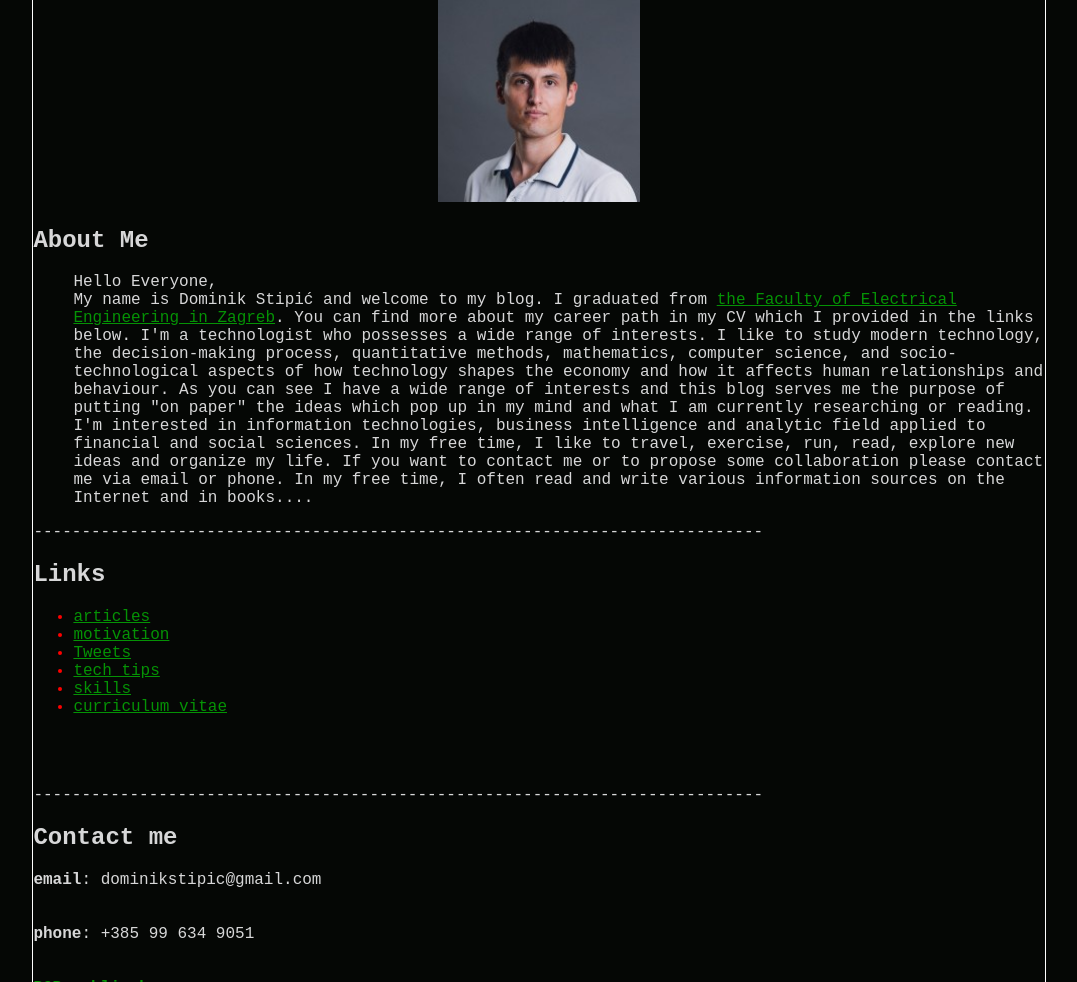
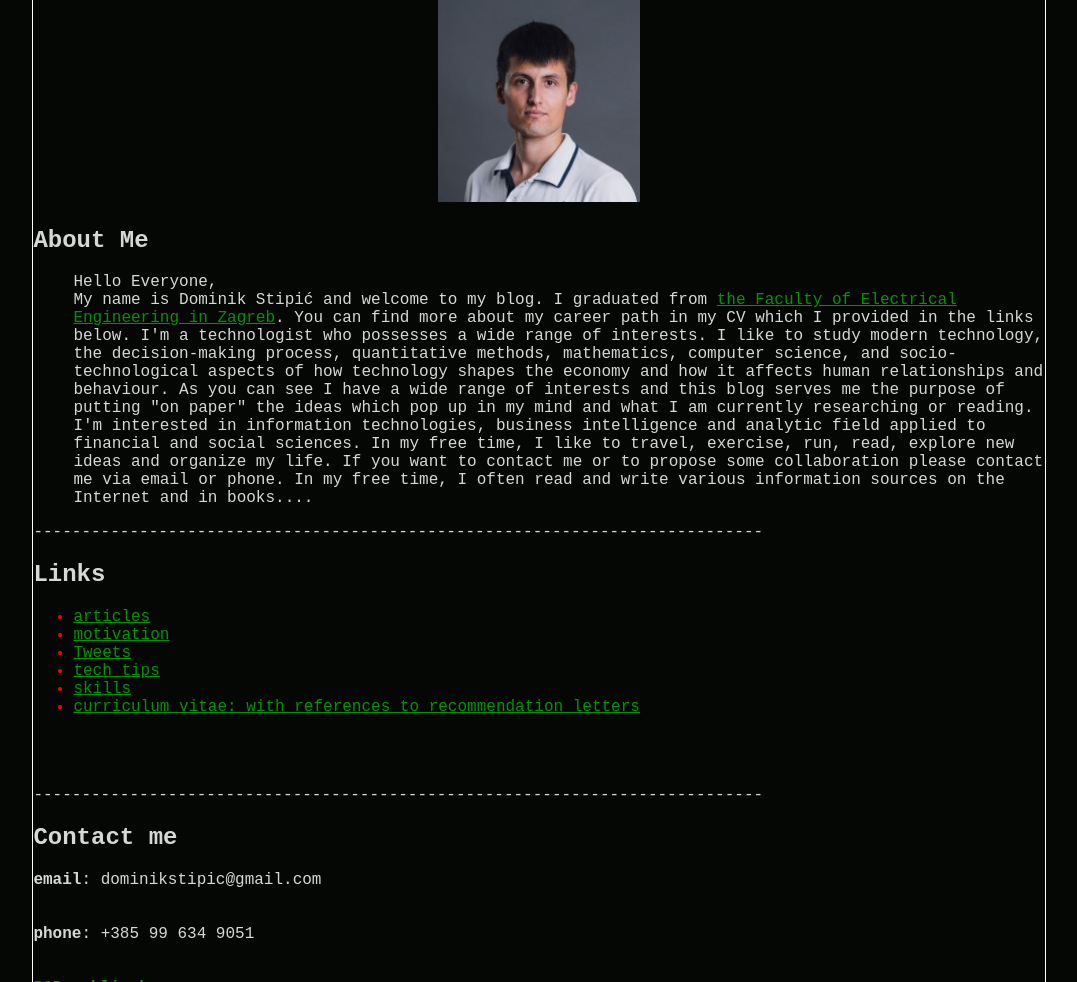
Before and after one commit to dominikstipic/dstipic.github.io, a plain HTML site: page index.html in a window 1280 px wide. Shown: the part 118-1100 px from the top of the page, without its empty margins (101-1178 px from the left). Drawn offline with Linux system fonts and the light colour scheme.

Commit message:
Update index.html

```diff
--- a/index.html
+++ b/index.html
@@ -45,7 +45,7 @@
         <a href="pages/skills.html">skills</a>
       </li>
       <li>
-        <a href="https://github.com/dominikstipic/CV/blob/main/Assets/CV.pdf">curriculum vitae</a>
+        <a href="https://github.com/dominikstipic/CV/blob/main/Assets/CV.pdf">curriculum vitae: with references to recommendation letters</a>
       </li>
     </ul>
 <br>
```
